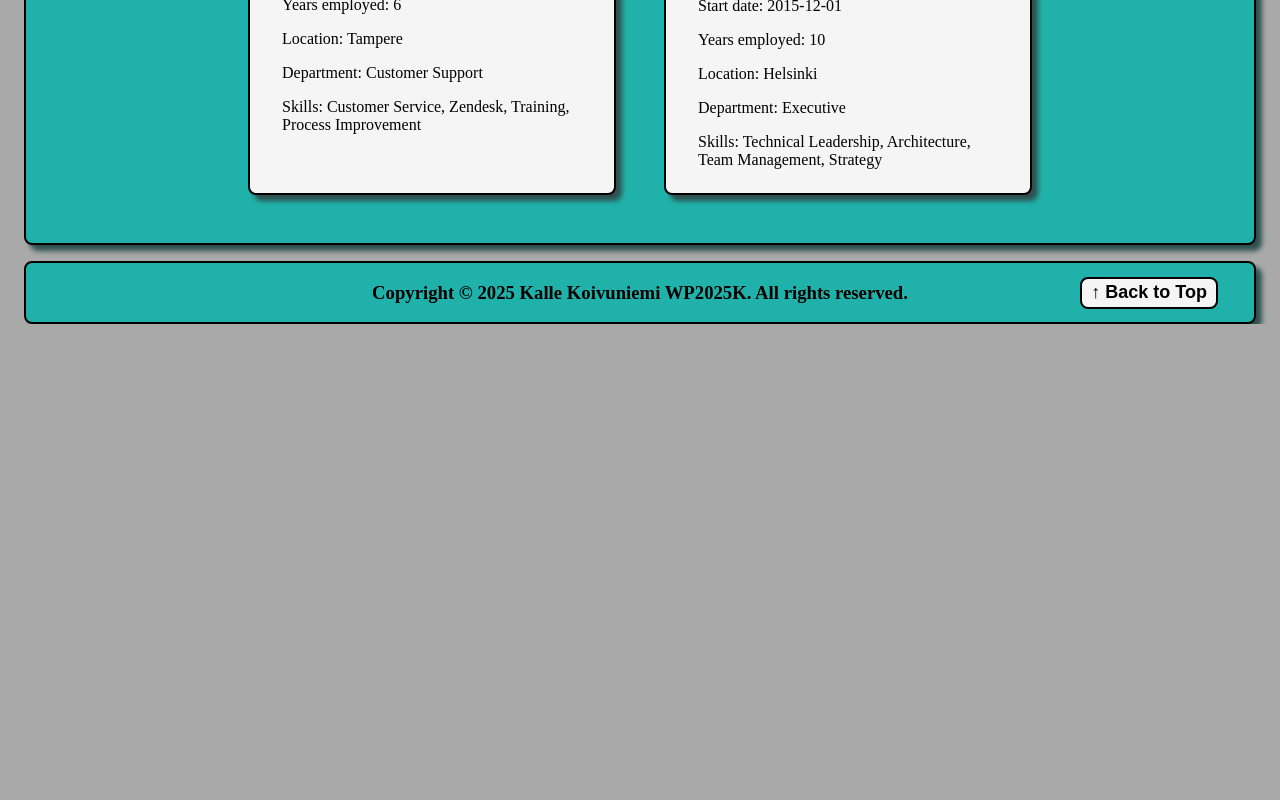
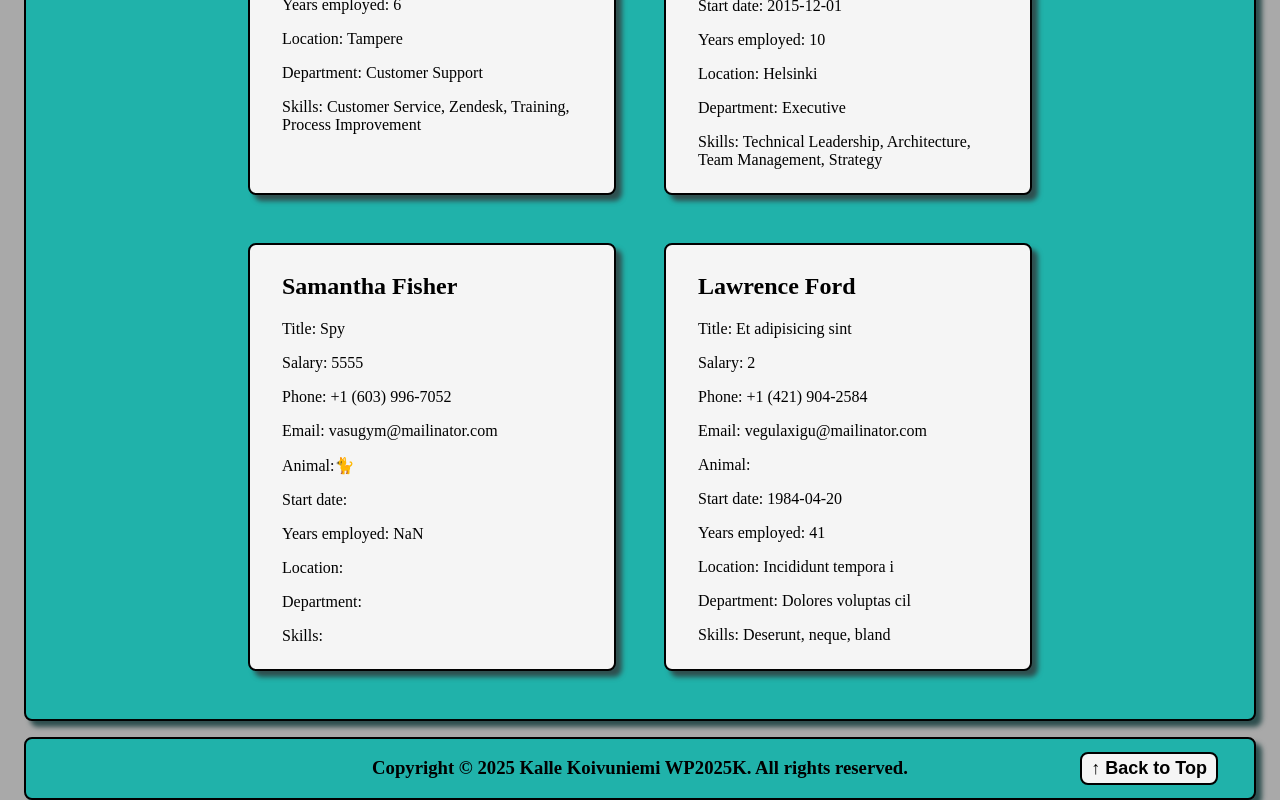
Before and after one commit to kmk9000/hrApp, a React app: page / in a window 1280 px wide. Shown: the part 2962-3762 px from the top of the page. Before the commit the page ends 3286 px from the top, so only its background shows below. Built offline with nearby package versions, Linux system fonts and the light colour scheme; data requests are answered from the project's data file; the HTML template or start-up script is replaced by a standard one.

Commit message:
axios installed, POST sends to local server

```diff
--- a/package.json
+++ b/package.json
@@ -11,6 +11,7 @@
     "server": "json-server --watch src/assets/db.json --port 3001"
   },
   "dependencies": {
+    "axios": "^1.13.2",
     "json-server": "^1.0.0-beta.3",
     "react": "^19.1.1",
     "react-dom": "^19.1.1",
--- a/src/App.jsx
+++ b/src/App.jsx
@@ -1,15 +1,16 @@
-import { useState } from "react";
+import { useState, useEffect } from "react";
 import { BrowserRouter as Router, Routes, Route } from "react-router-dom";
+import axios from "axios";
 
 import Header from "./components/Header";
 import Footer from "./components/Footer";
 import PersonList from "./components/PersonList";
 import AddEmployee from "./components/AddEmployee";
-import db from "./assets/db.json";
+// import db from "./assets/db.json";
 import About from "./components/About";
 
 function App() {
-  const [employees, setEmployees] = useState(db.employees);
+  const [employees, setEmployees] = useState([]);
   const [formData, setFormData] = useState({
     name: "",
     title: "",
@@ -22,15 +23,33 @@ function App() {
     department: "",
     skills: "",
   });
-  const handleClick = (employees) => {
-    setEmployees([
-      ...employees,
-      {
-        id: Date.now(),
-        ...employees,
-        skills: formData.skills.split(",").map((skill) => skill.trim()),
-      },
-    ]);
+
+  useEffect(() => {
+    axios.get("http://localhost:3001/employees").then((response) => {
+      setEmployees(response.data);
+    });
+  }, []);
+
+  const handleClick = () => {
+    axios
+      .post("http://localhost:3001/employees", {
+        name: formData.name,
+        title: formData.title,
+        salary: formData.salary,
+        phone: formData.phone,
+        email: formData.email,
+        animal: formData.animal,
+        startDate: formData.startDate,
+        location: formData.location,
+        department: formData.department,
+        skills: formData.skills
+          ? formData.skills.split(",").map((skill) => skill.trim())
+          : [],
+        isFavourite: false,
+      })
+      .then((response) => {
+        setEmployees([...employees, response.data]);
+      });
   };
 
   return (
--- a/src/assets/db.json
+++ b/src/assets/db.json
@@ -1,7 +1,7 @@
 {
   "employees": [
     {
-      "id": 1,
+      "id": "1",
       "name": "Aino Virtanen",
       "title": "HR Manager",
       "salary": 4200,
@@ -11,10 +11,14 @@
       "startDate": "2025-04-01",
       "location": "Helsinki",
       "department": "Human Resources",
-      "skills": ["Recruiting", "Communication", "Employee Relations"]
+      "skills": [
+        "Recruiting",
+        "Communication",
+        "Employee Relations"
+      ]
     },
     {
-      "id": 2,
+      "id": "2",
       "name": "Mikko Korhonen",
       "title": "Software Developer",
       "salary": 4800,
@@ -24,10 +28,15 @@
       "startDate": "2010-08-15",
       "location": "Espoo",
       "department": "Engineering",
-      "skills": ["JavaScript", "React", "Node.js", "TypeScript"]
+      "skills": [
+        "JavaScript",
+        "React",
+        "Node.js",
+        "TypeScript"
+      ]
     },
     {
-      "id": 3,
+      "id": "3",
       "name": "Sara Mäkinen",
       "title": "Marketing Specialist",
       "salary": 3800,
@@ -37,10 +46,15 @@
       "startDate": "2019-11-03",
       "location": "Helsinki",
       "department": "Marketing",
-      "skills": ["Social Media", "Content Creation", "SEO", "Analytics"]
+      "skills": [
+        "Social Media",
+        "Content Creation",
+        "SEO",
+        "Analytics"
+      ]
     },
     {
-      "id": 4,
+      "id": "4",
       "name": "Jussi Lahtinen",
       "title": "Sales Manager",
       "salary": 4500,
@@ -50,10 +64,15 @@
       "startDate": "2017-06-20",
       "location": "Tampere",
       "department": "Sales",
-      "skills": ["Negotiation", "CRM", "Client Management", "Strategy"]
+      "skills": [
+        "Negotiation",
+        "CRM",
+        "Client Management",
+        "Strategy"
+      ]
     },
     {
-      "id": 5,
+      "id": "5",
       "name": "Emma Järvinen",
       "title": "UX Designer",
       "salary": 4300,
@@ -63,10 +82,15 @@
       "startDate": "2021-01-10",
       "location": "Helsinki",
       "department": "Design",
-      "skills": ["Figma", "User Research", "Prototyping", "UI Design"]
+      "skills": [
+        "Figma",
+        "User Research",
+        "Prototyping",
+        "UI Design"
+      ]
     },
     {
-      "id": 6,
+      "id": "6",
       "name": "Thomas Andersson",
       "title": "Data Scientist",
       "salary": 5200,
@@ -76,10 +100,15 @@
       "startDate": "2019-03-25",
       "location": "Espoo",
       "department": "Data Science",
-      "skills": ["Python", "Machine Learning", "SQL", "Statistics"]
+      "skills": [
+        "Python",
+        "Machine Learning",
+        "SQL",
+        "Statistics"
+      ]
     },
     {
-      "id": 7,
+      "id": "7",
       "name": "Liisa Nieminen",
       "title": "Financial Analyst",
       "salary": 4100,
@@ -89,10 +118,15 @@
       "startDate": "2018-09-12",
       "location": "Helsinki",
       "department": "Finance",
-      "skills": ["Excel", "Financial Modeling", "Budgeting", "Reporting"]
+      "skills": [
+        "Excel",
+        "Financial Modeling",
+        "Budgeting",
+        "Reporting"
+      ]
     },
     {
-      "id": 8,
+      "id": "8",
       "name": "Alex Chen",
       "title": "DevOps Engineer",
       "salary": 5100,
@@ -102,10 +136,15 @@
       "startDate": "2020-05-18",
       "location": "Remote",
       "department": "Engineering",
-      "skills": ["AWS", "Docker", "Kubernetes", "CI/CD"]
+      "skills": [
+        "AWS",
+        "Docker",
+        "Kubernetes",
+        "CI/CD"
+      ]
     },
     {
-      "id": 9,
+      "id": "9",
       "name": "Maria Virtanen",
       "title": "Product Manager",
       "salary": 5500,
@@ -123,7 +162,7 @@
       ]
     },
     {
-      "id": 10,
+      "id": "10",
       "name": "Daniel Schmidt",
       "title": "QA Engineer",
       "salary": 3900,
@@ -133,10 +172,15 @@
       "startDate": "2022-07-30",
       "location": "Espoo",
       "department": "Quality Assurance",
-      "skills": ["Test Automation", "Selenium", "Jest", "Manual Testing"]
+      "skills": [
+        "Test Automation",
+        "Selenium",
+        "Jest",
+        "Manual Testing"
+      ]
     },
     {
-      "id": 11,
+      "id": "11",
       "name": "Hanna Laine",
       "title": "Customer Support Lead",
       "salary": 3700,
@@ -154,7 +198,7 @@
       ]
     },
     {
-      "id": 12,
+      "id": "12",
       "name": "Peter Johnson",
       "title": "CTO",
       "salary": 7500,
@@ -170,6 +214,34 @@
         "Team Management",
         "Strategy"
       ]
+    },
+    {
+      "id": "9dbc",
+      "name": "Samantha Fisher",
+      "title": "Spy",
+      "salary": "5555",
+      "phone": "+1 (603) 996-7052",
+      "email": "vasugym@mailinator.com",
+      "animal": "Cat",
+      "isFavourite": false
+    },
+    {
+      "id": "cbaa",
+      "name": "Lawrence Ford",
+      "title": "Et adipisicing sint ",
+      "salary": "2",
+      "phone": "+1 (421) 904-2584",
+      "email": "vegulaxigu@mailinator.com",
+      "animal": "Nesciunt tempore e",
+      "startDate": "1984-04-20",
+      "location": "Incididunt tempora i",
+      "department": "Dolores voluptas cil",
+      "skills": [
+        "Deserunt",
+        "neque",
+        "bland"
+      ],
+      "isFavourite": false
     }
   ]
 }
--- a/src/components/AddEmployee.jsx
+++ b/src/components/AddEmployee.jsx
@@ -63,6 +63,7 @@ export default function AddEmployee({ formData, setFormData, handleClick }) {
         <input
           id="salary"
           name="salary"
+          type="number"
           value={formData.salary}
           onChange={handleChange}
         />
@@ -95,6 +96,7 @@ export default function AddEmployee({ formData, setFormData, handleClick }) {
         <input
           id="startDate"
           name="startDate"
+          type="date"
           value={formData.startDate}
           onChange={handleChange}
         />
--- a/src/components/PersonCard.jsx
+++ b/src/components/PersonCard.jsx
@@ -37,7 +37,10 @@ export default function PersonCard({
       <p>Years employed: {yearsEmployed}</p>
       <p>Location: {location}</p>
       <p>Department: {department}</p>
-      <p>Skills: {skills.join(", ")}</p>
+      <p>Skills: {(skills ?? []).join(", ")}</p>
+      {/* ?? nullish coalescing operator, if first condition is undefined, it will do the second
+      this was an issue because using a method like join broke the site when skills as undefined
+      REMEMBER THIS*/}
     </div>
   );
 }
```
Also changed, not shown: 1 other file (tests, documents, lock files or other folders).
